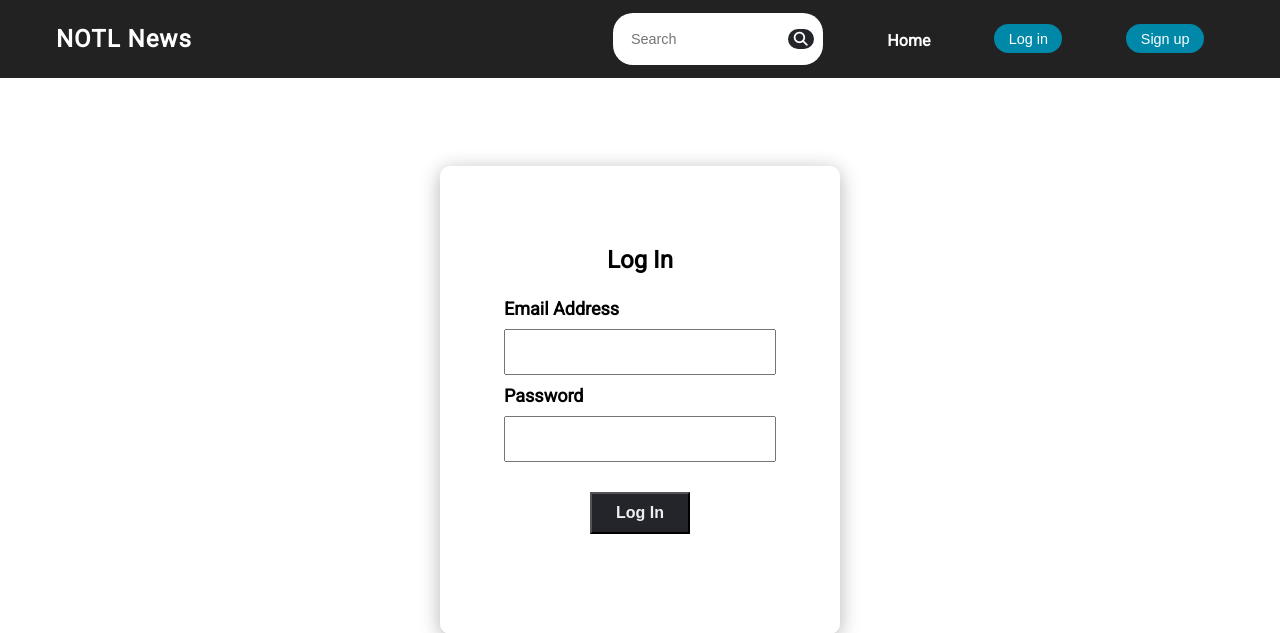
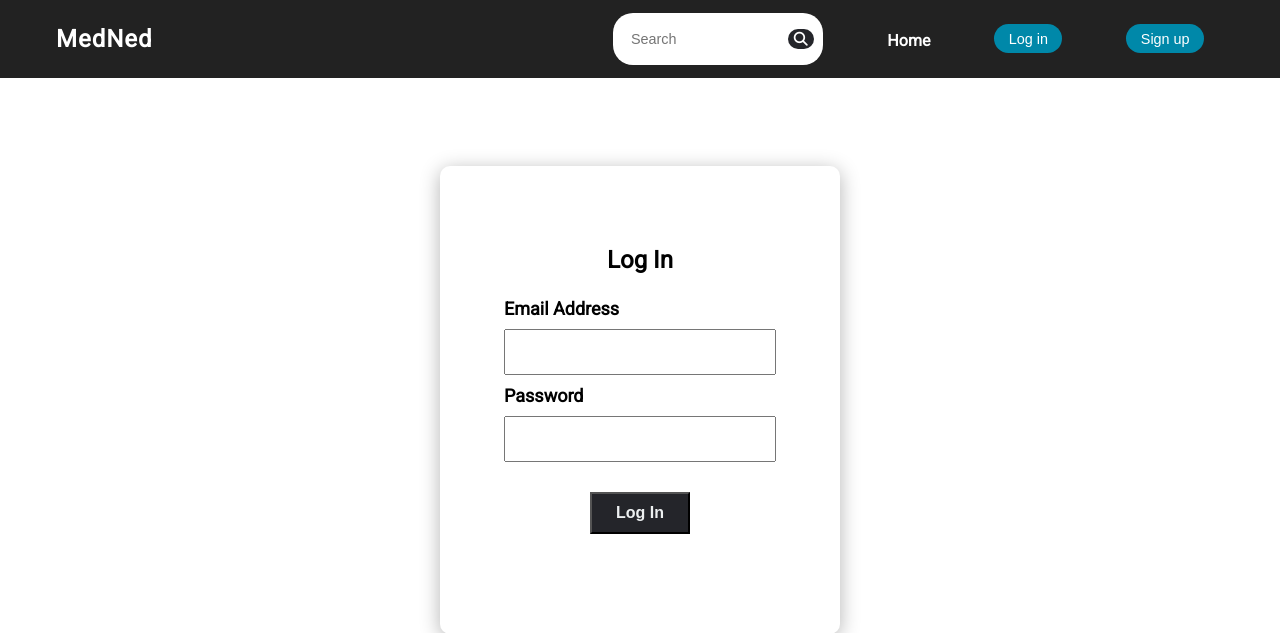
Before and after one commit to yorozc/News-Aggregator, a Flask app: page /login in a window 1280 px wide. Shown: the top 633 px of the page. Run offline with Flask 3, Linux system fonts and the light colour scheme.

Commit message:
change title

```diff
--- a/website/templates/base.html
+++ b/website/templates/base.html
@@ -17,7 +17,7 @@
 <body>
     <header>
         <div class="header-inner">
-            <p id="news-name">NOTL News</p>
+            <p id="news-name">MedNed</p>
             <i class="fa-solid fa-bars menu-toggle" aria-label="Menu" role="button" tabindex="0"></i>
             {% if current_user.is_authenticated %}
                 <nav>
```
